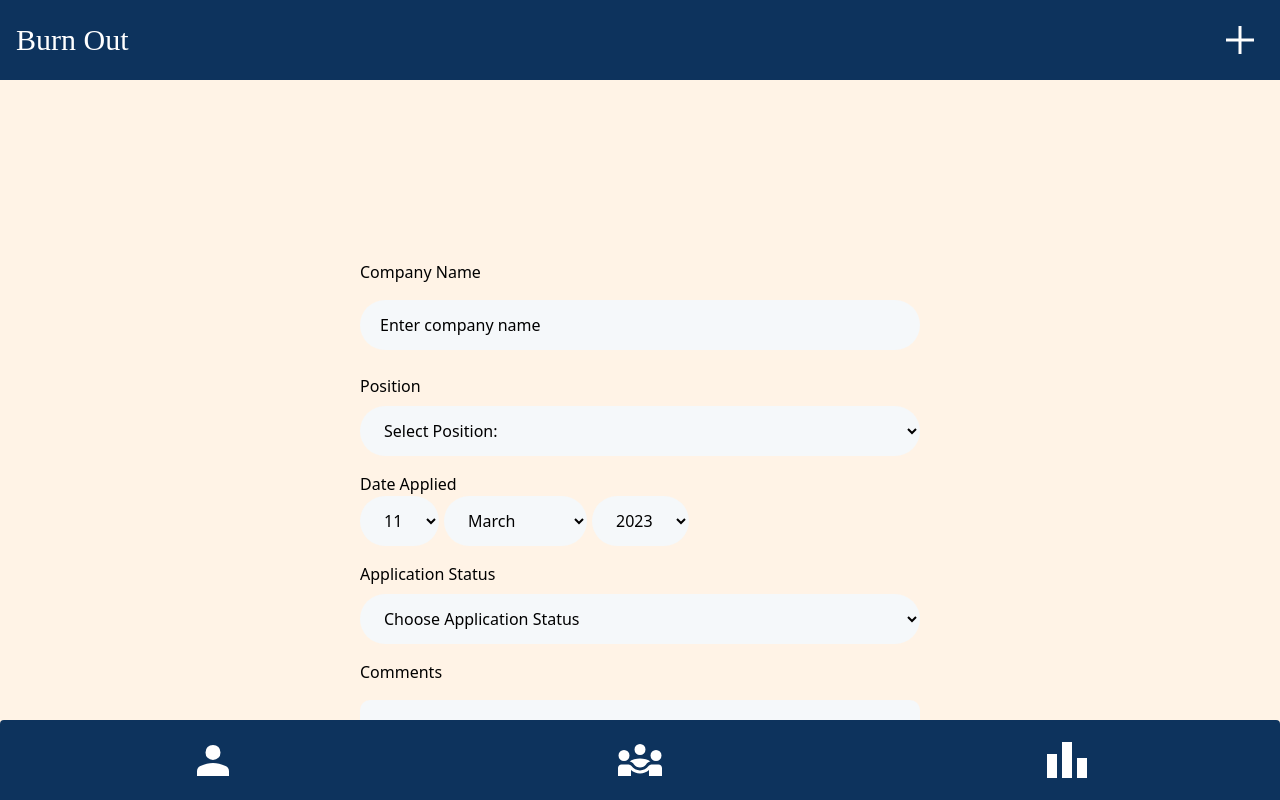
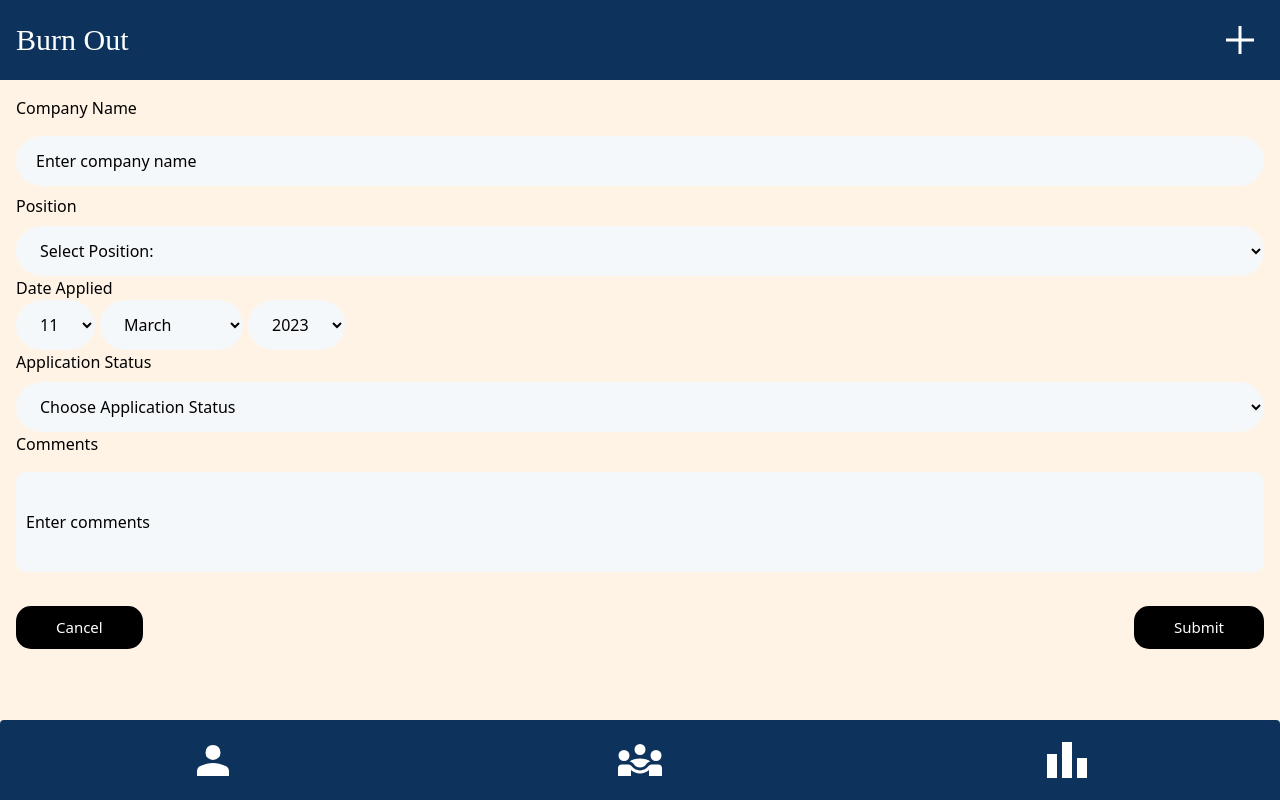
Before and after one commit to MinjiKong/BurnOut, a React (Create React App) app: page /applicationform in a window 1280 px wide. Shown: the top 800 px of the page. Built offline with nearby package versions, Linux system fonts and the light colour scheme; a web font is replaced by a local one.

Commit message:
Fixed up the add application

```diff
--- a/src/components/ApplicationForm.jsx
+++ b/src/components/ApplicationForm.jsx
@@ -80,7 +80,7 @@ function ApplicationForm() {
 
   return (
 
-<form onSubmit={handleSubmit} className="form-container" style={{ maxWidth: "600px", margin: "20vh auto", padding: "20px", height: "125vh" }}>
+<form onSubmit={handleSubmit} className="h-screen m-2 p-2 ">
   <div className="form-row">
     <div className="form-label">Company Name</div>
     <input type="text" id="companyName" placeholder="Enter company name" value={companyName} onChange={(e) => setCompanyName(e.target.value)}  style={{ height: "50px", backgroundColor: "#F5F8FA", border: "none", borderRadius: "9999px", padding: "0 20px" }} />
```
